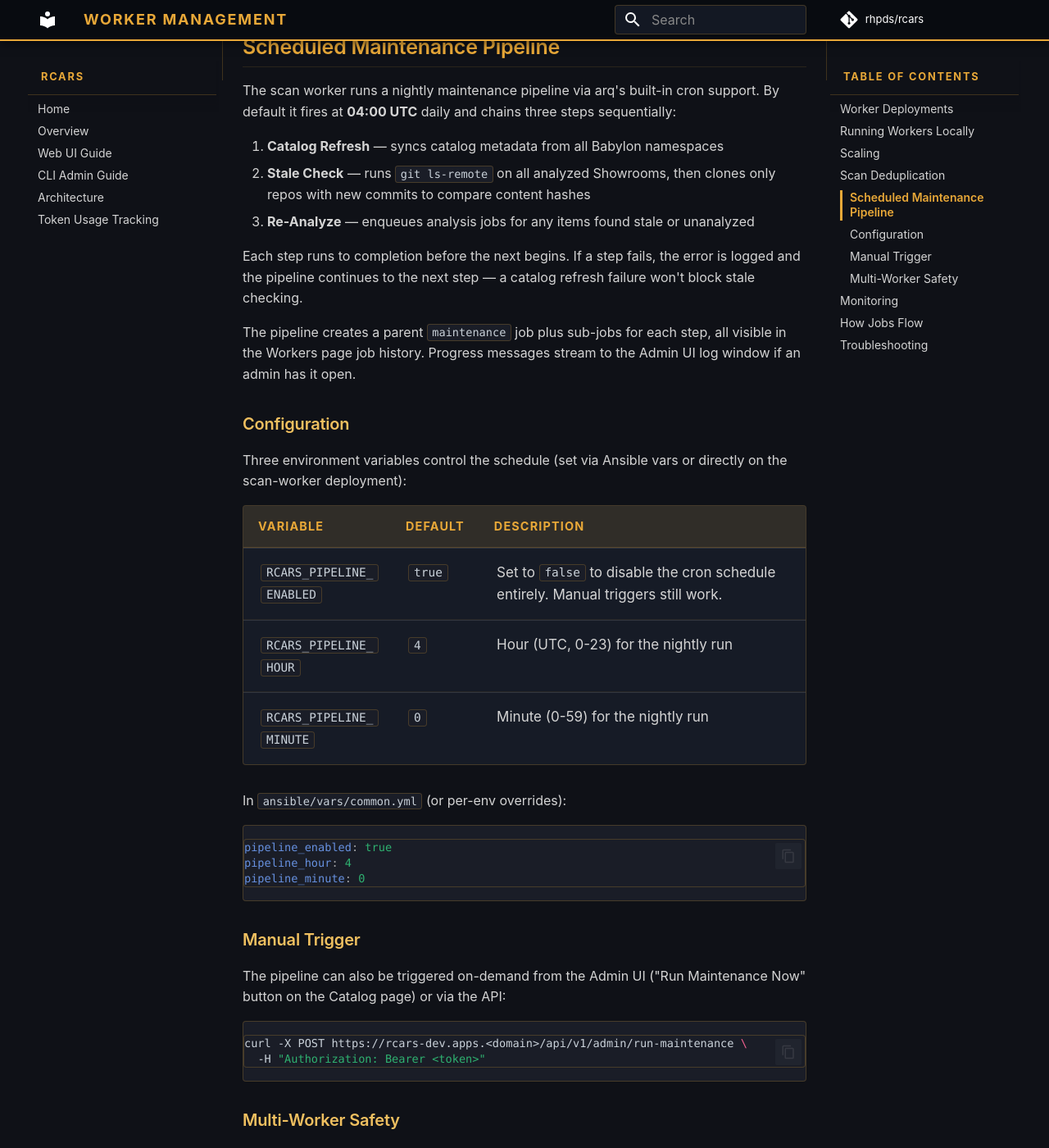
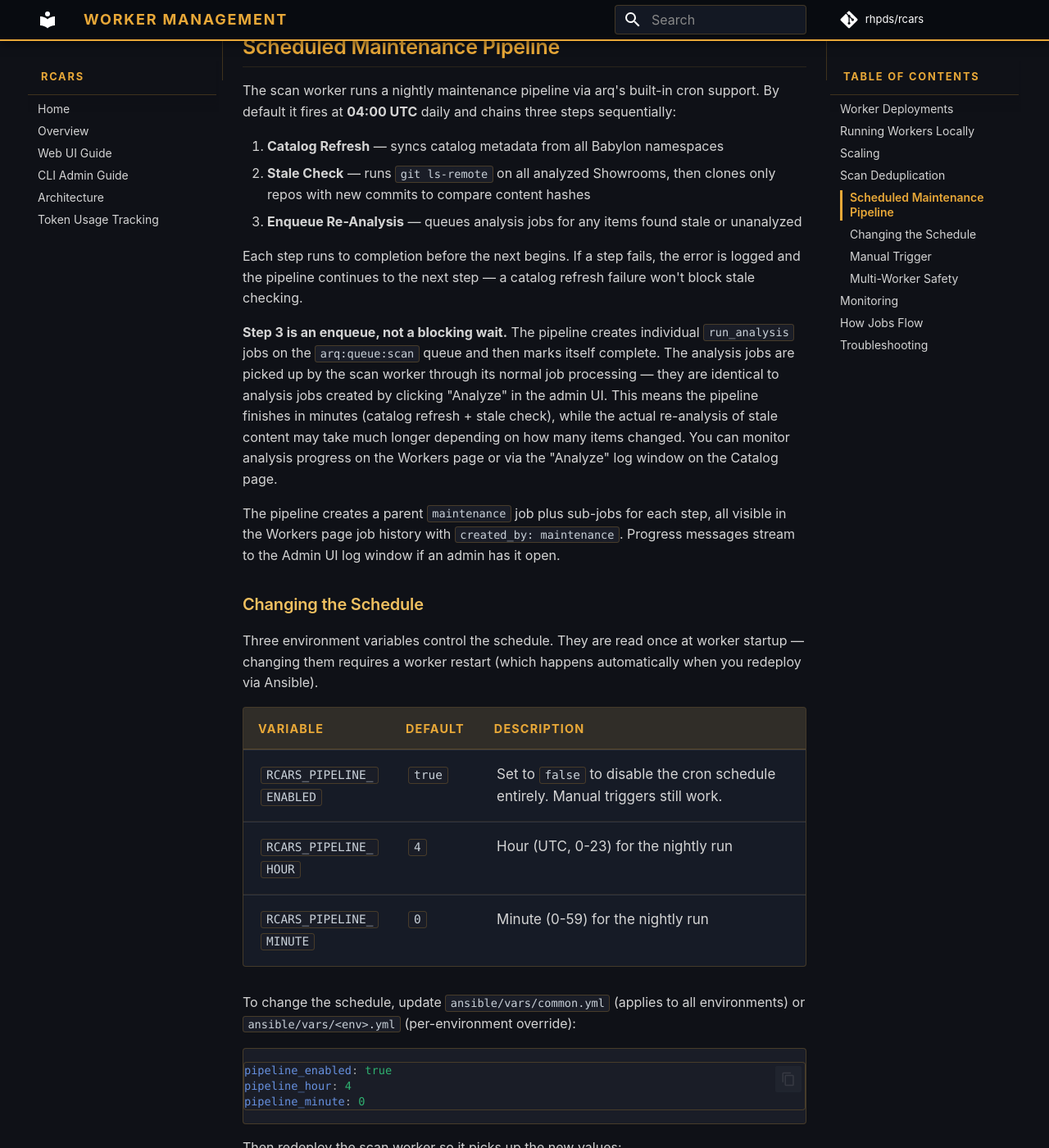
Before and after one commit to rhpds/rcars, an MkDocs documentation site: the page built from docs/workers.md, in a window 1280 px wide and 1400 px high, scrolled down 1637 px. Shown: the whole window at 82% size. Built offline with MkDocs 1.6.1 and Material for MkDocs 9.7.7, drawn with Linux system fonts in a browser that asks for light colours; comment, search, counter and statistics services are not loaded; some of the changed text lies outside the part shown.

Commit message:
docs: Clarify maintenance pipeline behavior and schedule config
- workers.md: Explain step 3 enqueue-then-complete behavior, rename
  Configuration to Changing the Schedule with redeploy instructions
- guide-web.md: Clarify "queued for re-analysis" meaning, link to
  schedule config docs

Co-Authored-By: Claude Opus 4.6 (1M context) <noreply@anthropic.com>

````diff
--- a/docs/workers.md
+++ b/docs/workers.md
@@ -56,15 +56,17 @@ The scan worker runs a nightly maintenance pipeline via arq's built-in cron supp
 
 1. **Catalog Refresh** — syncs catalog metadata from all Babylon namespaces
 2. **Stale Check** — runs `git ls-remote` on all analyzed Showrooms, then clones only repos with new commits to compare content hashes
-3. **Re-Analyze** — enqueues analysis jobs for any items found stale or unanalyzed
+3. **Enqueue Re-Analysis** — queues analysis jobs for any items found stale or unanalyzed
 
 Each step runs to completion before the next begins. If a step fails, the error is logged and the pipeline continues to the next step — a catalog refresh failure won't block stale checking.
 
-The pipeline creates a parent `maintenance` job plus sub-jobs for each step, all visible in the Workers page job history. Progress messages stream to the Admin UI log window if an admin has it open.
+**Step 3 is an enqueue, not a blocking wait.** The pipeline creates individual `run_analysis` jobs on the `arq:queue:scan` queue and then marks itself complete. The analysis jobs are picked up by the scan worker through its normal job processing — they are identical to analysis jobs created by clicking "Analyze" in the admin UI. This means the pipeline finishes in minutes (catalog refresh + stale check), while the actual re-analysis of stale content may take much longer depending on how many items changed. You can monitor analysis progress on the Workers page or via the "Analyze" log window on the Catalog page.
 
-### Configuration
+The pipeline creates a parent `maintenance` job plus sub-jobs for each step, all visible in the Workers page job history with `created_by: maintenance`. Progress messages stream to the Admin UI log window if an admin has it open.
 
-Three environment variables control the schedule (set via Ansible vars or directly on the scan-worker deployment):
+### Changing the Schedule
+
+Three environment variables control the schedule. They are read once at worker startup — changing them requires a worker restart (which happens automatically when you redeploy via Ansible).
 
 | Variable | Default | Description |
 |---|---|---|
@@ -72,13 +74,21 @@ Three environment variables control the schedule (set via Ansible vars or direct
 | `RCARS_PIPELINE_HOUR` | `4` | Hour (UTC, 0-23) for the nightly run |
 | `RCARS_PIPELINE_MINUTE` | `0` | Minute (0-59) for the nightly run |
 
-In `ansible/vars/common.yml` (or per-env overrides):
+To change the schedule, update `ansible/vars/common.yml` (applies to all environments) or `ansible/vars/<env>.yml` (per-environment override):
 
 ```yaml
 pipeline_enabled: true
 pipeline_hour: 4
 pipeline_minute: 0
 ```
+
+Then redeploy the scan worker so it picks up the new values:
+
+```bash
+ansible-playbook ansible/deploy.yml -e env=dev --tags build-api
+```
+
+The new schedule takes effect when the scan-worker pod restarts. The current schedule is visible in the Admin UI under **Scheduled Maintenance** (e.g. "Schedule: 04:00 UTC daily").
 
 ### Manual Trigger
 
````
Also changed, not shown: docs/guide-web.md (+1 -1 lines).
